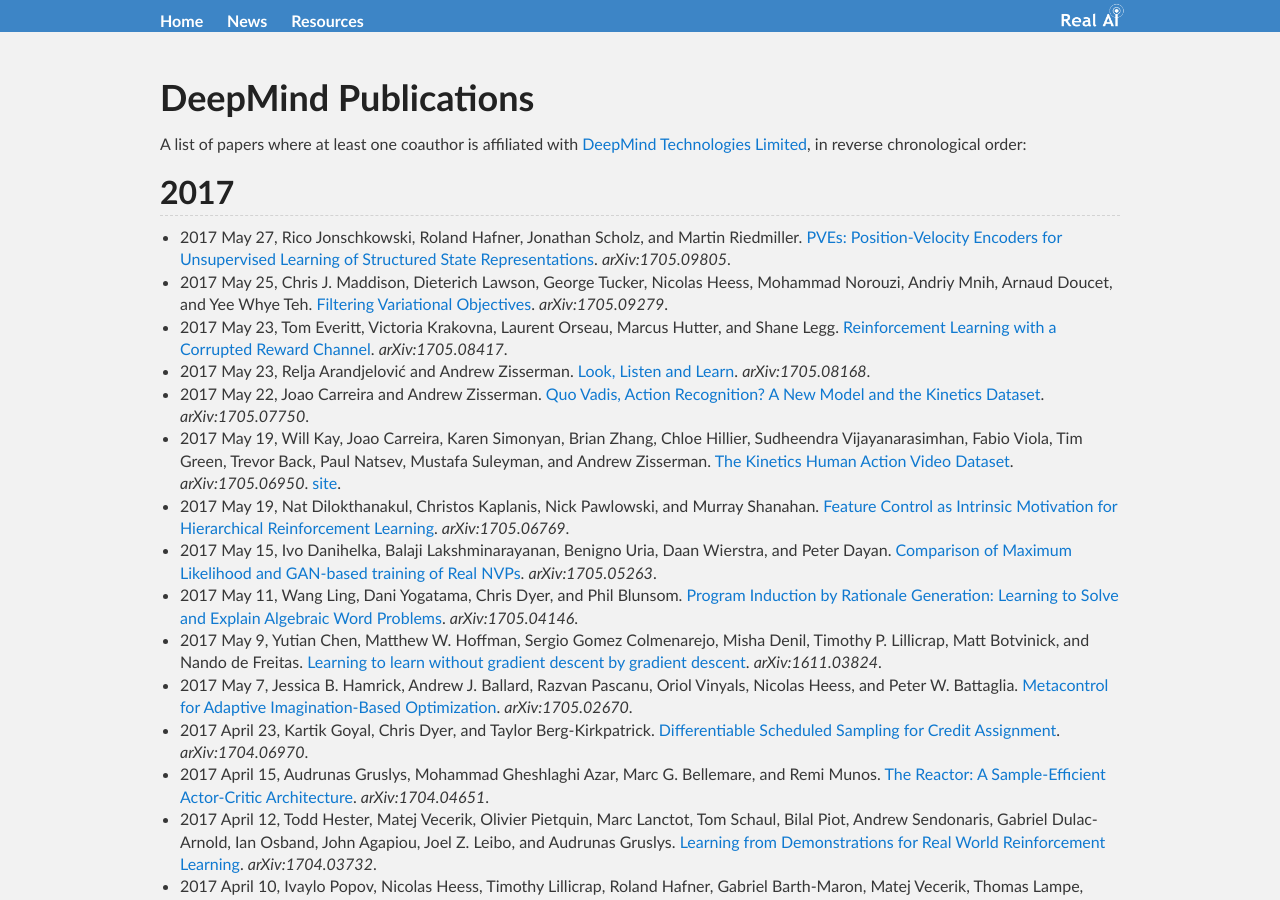
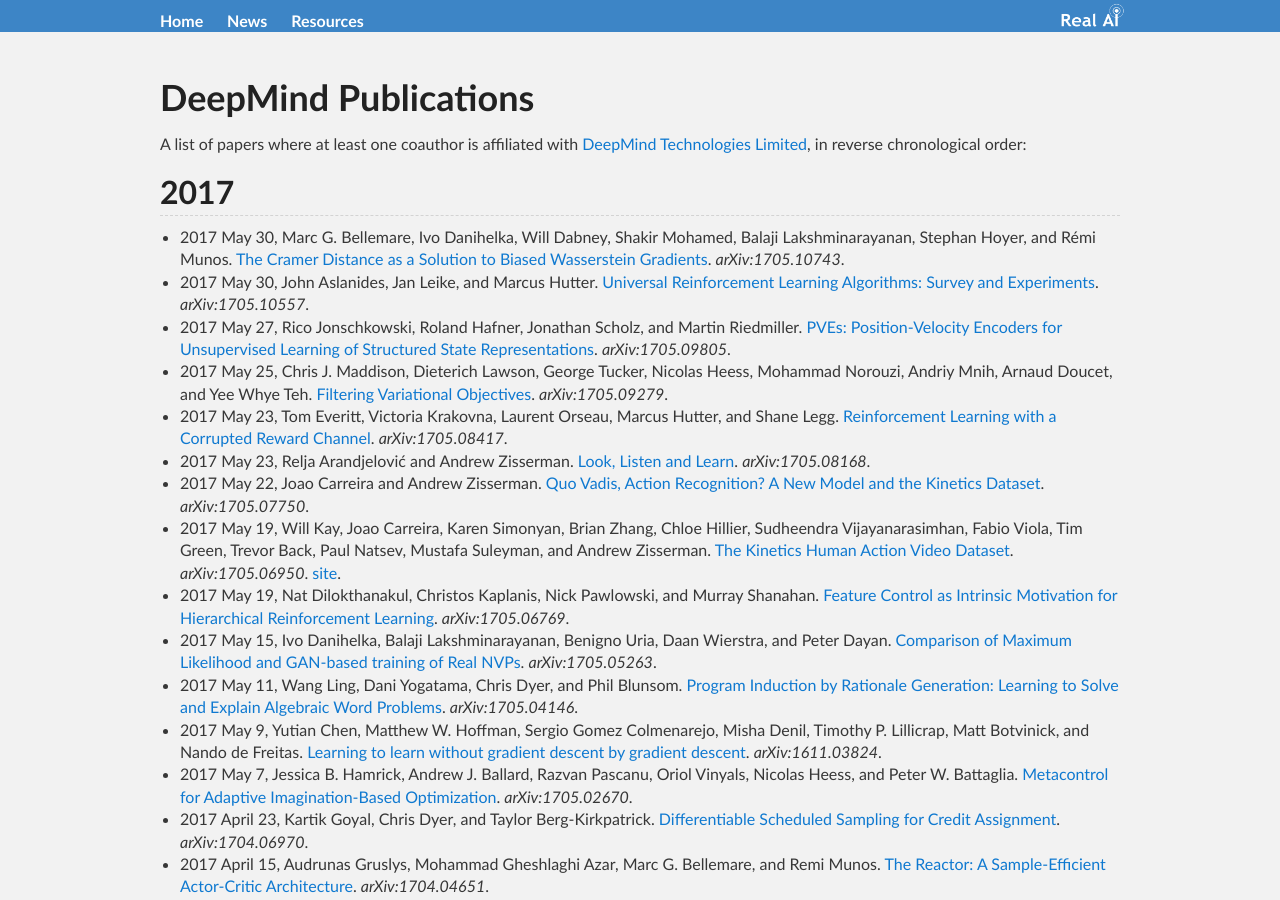
Before and after one commit to Tonywuhk/realai.org, a Jekyll site: the page built from labs/deepmind-publications.md, in a window 1280 px wide and 900 px high. Built offline with Jekyll 4.4.1, drawn with Linux system fonts in a browser that asks for light colours; our own code applies the rules of GitHub Pages for plain Markdown files; formulas are drawn with MathJax 3; comment, search, counter and statistics services are not loaded; the repository's description, which GitHub fills in, is left out.

Commit message:
Update deepmind-publications.md

```diff
--- a/labs/deepmind-publications.md
+++ b/labs/deepmind-publications.md
@@ -8,6 +8,8 @@
 
 ## 2017
 
+* 2017 May 30, Marc G. Bellemare, Ivo Danihelka, Will Dabney, Shakir Mohamed, Balaji Lakshminarayanan, Stephan Hoyer, and Rémi Munos. [The Cramer Distance as a Solution to Biased Wasserstein Gradients](https://arxiv.org/abs/1705.10743). *arXiv:1705.10743*.
+* 2017 May 30, John Aslanides, Jan Leike, and Marcus Hutter. [Universal Reinforcement Learning Algorithms: Survey and Experiments](https://arxiv.org/abs/1705.10557). *arXiv:1705.10557*.
 * 2017 May 27, Rico Jonschkowski, Roland Hafner, Jonathan Scholz, and Martin Riedmiller. [PVEs: Position-Velocity Encoders for Unsupervised Learning of Structured State Representations](https://arxiv.org/abs/1705.09805). *arXiv:1705.09805*.
 * 2017 May 25, Chris J. Maddison, Dieterich Lawson, George Tucker, Nicolas Heess, Mohammad Norouzi, Andriy Mnih, Arnaud Doucet, and Yee Whye Teh. [Filtering Variational Objectives](https://arxiv.org/abs/1705.09279). *arXiv:1705.09279*.
 * 2017 May 23, Tom Everitt, Victoria Krakovna, Laurent Orseau, Marcus Hutter, and Shane Legg. [Reinforcement Learning with a Corrupted Reward Channel](https://arxiv.org/abs/1705.08417). *arXiv:1705.08417*.
```
